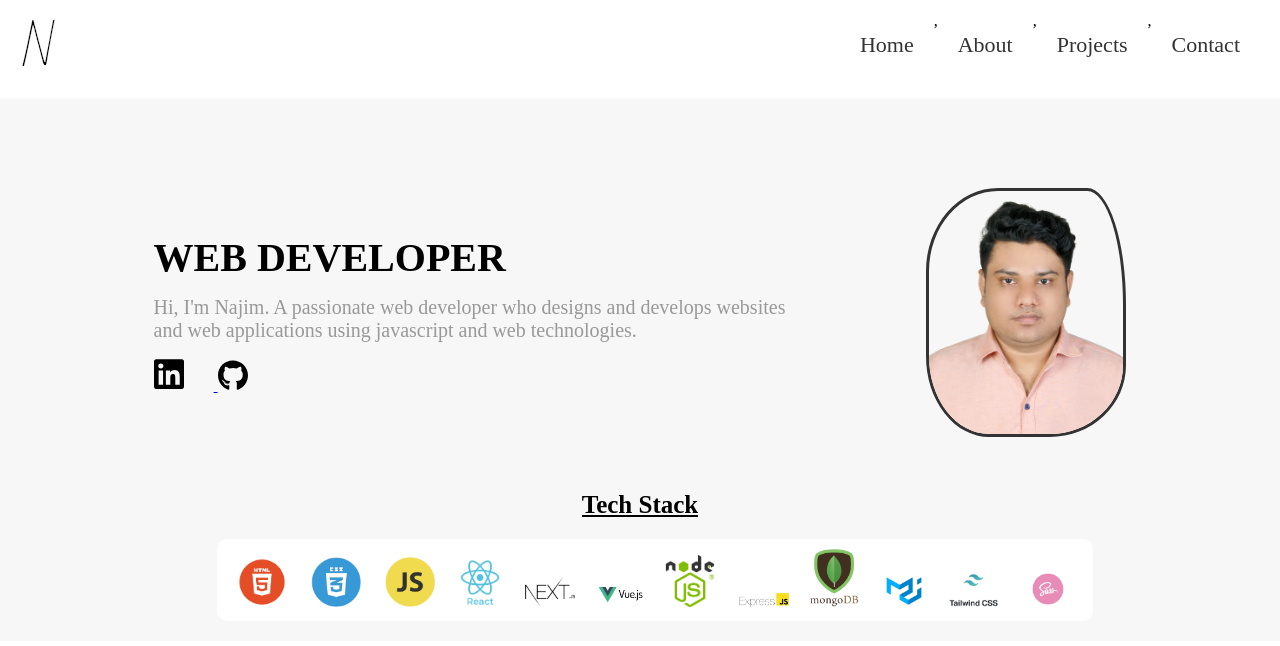
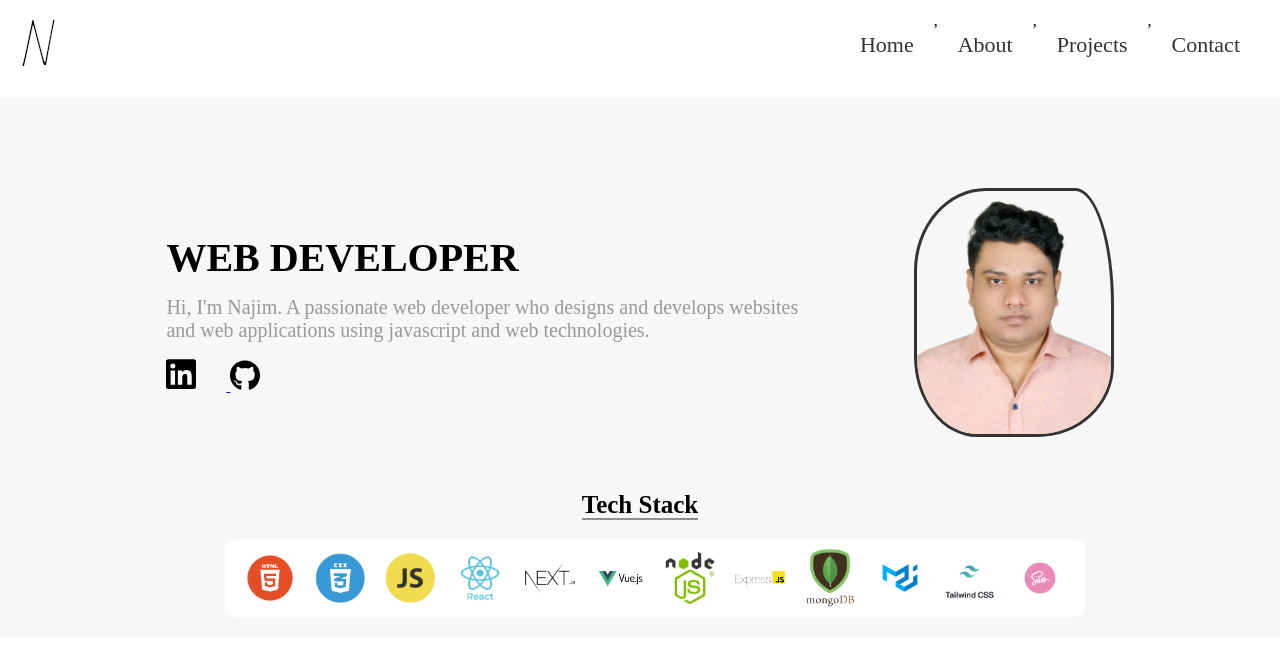
Before and after one commit to Najim473/Portfolio, a plain HTML site: page index.html in a window 1280 px wide. Drawn offline with Linux system fonts and the light colour scheme; a web font is replaced by a local one.

Commit message:
stack underline edited

```diff
--- a/CSS/style.scss
+++ b/CSS/style.scss
@@ -57,7 +57,11 @@
                 .contentdiv {
                     @include media(">=tablet") {
                         // width: 70% ;
-                        margin: 0 12%;
+                        margin: 0 13%;
+                    }
+
+                    @media (min-width:1350px) {
+                        margin: 0 26%;
                     }
 
                     .sidebar-container {
@@ -263,7 +267,9 @@
                                 @media(max-width:1312px) {
                                     padding-bottom: 20px;
                                     font-size: 25px;
-                                    text-decoration: underline;
+                                    text-decoration: rgb(144, 143, 143) underline;
+                                    text-underline-offset: 5px;
+                                    // color: red;
                                 }
 
                                 span {
@@ -279,6 +285,10 @@
                                 box-shadow: rgba(33, 35, 38, 0.1) 0px 10px 10px -10px;
                                 border-radius: 10px;
                                 padding: 5px 10px;
+                                display: flex;
+                                align-items: center;
+                                justify-content: center;
+                                flex-wrap: wrap;
 
                                 img {
                                     padding: 5px;
```
Also changed, not shown: CSS/style.css, 1 other file.
